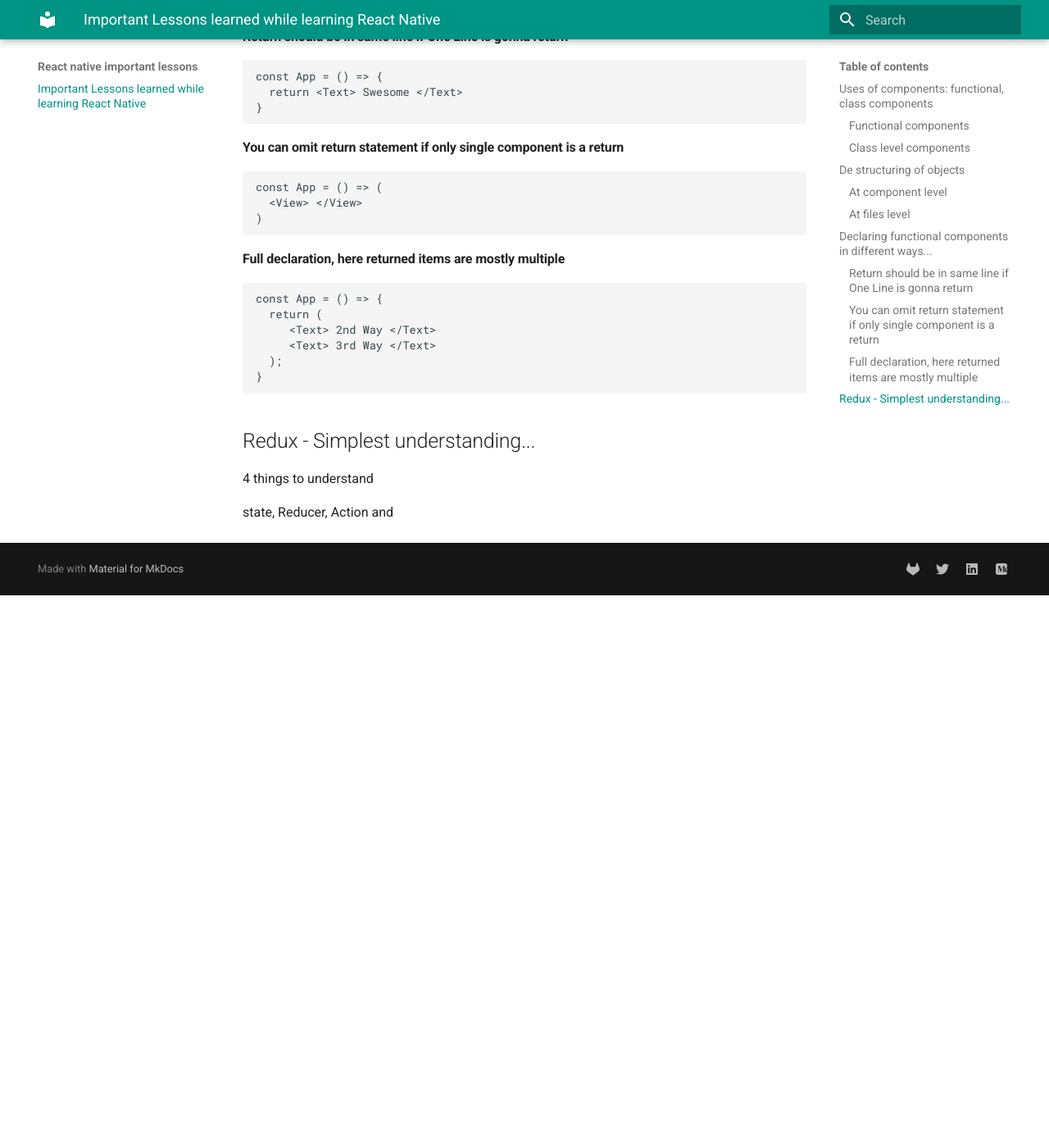
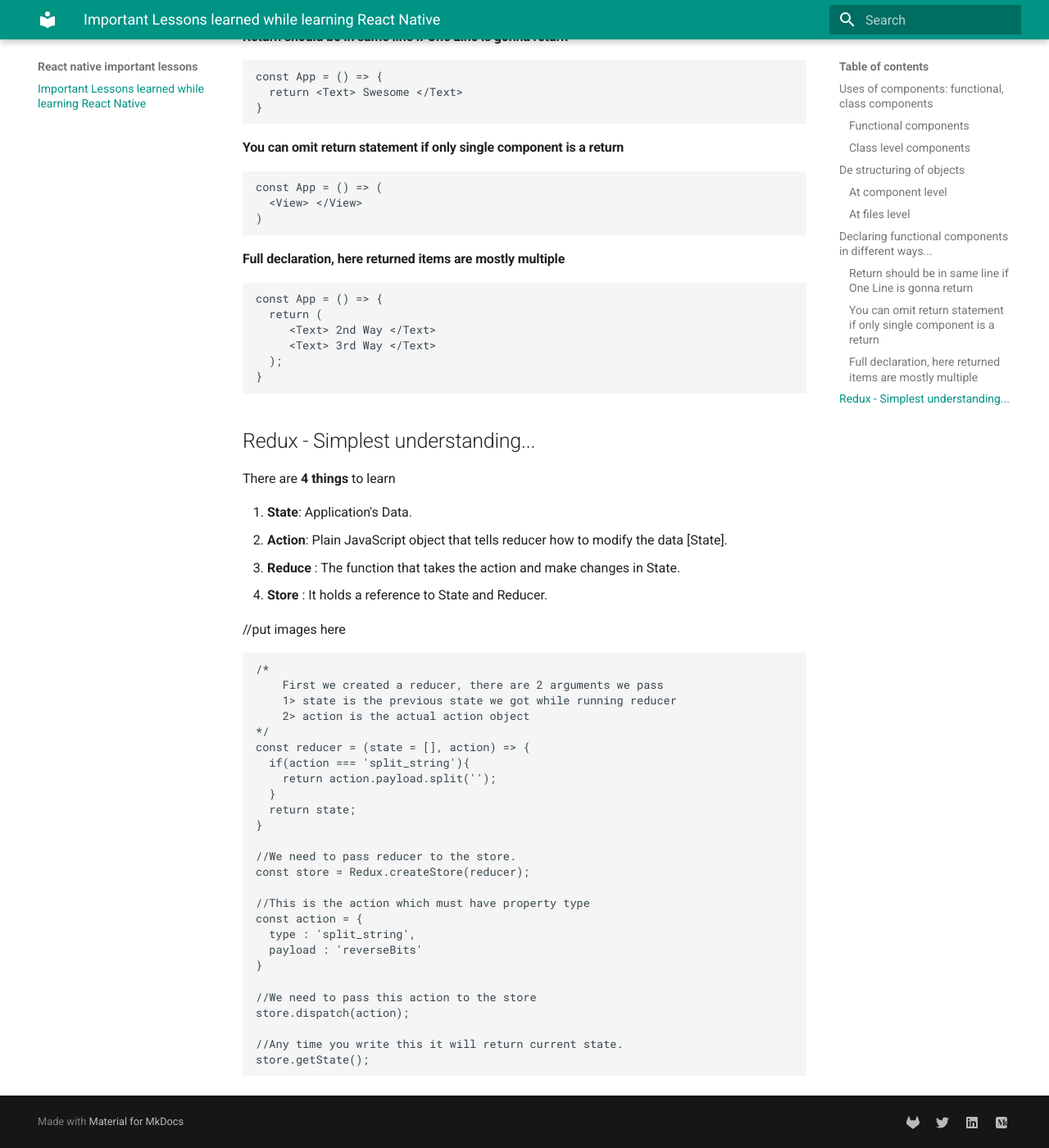
Before and after one commit to reverseBitsTech/react-native-tips, an MkDocs documentation site: the page built from docs/index.md, in a window 1280 px wide and 1400 px high, scrolled down 2491 px. Shown: the whole window at 82% size. Built offline with MkDocs 1.6.1 and Material for MkDocs 9.7.7, drawn with Linux system fonts in a browser that asks for light colours; before the commit the page ends 3217 px from its top, so only the background shows below that.

Commit message:
redux tips added

````diff
--- a/docs/index.md
+++ b/docs/index.md
@@ -91,7 +91,6 @@ And now you want to access these both at some place, then use de structuring of
 This makes code lot **more readable and clean** ;)
 
 
-
 #### At files level
 
 There will be certain times when you have lot of reusable components in your app, de structuring can save lot lines of code here.
@@ -164,8 +163,44 @@ const App = () => {
 
 
 
+
+
 ## Redux - Simplest understanding...
 
-4 things to understand
+There are **4 things** to learn
 
-state, Reducer, Action and
+1.  **State**: Application's Data.
+2.  **Action**: Plain JavaScript object that tells reducer how to modify the data [State].
+3.  **Reduce** : The function that takes the action and make changes in State.
+4.  **Store** : It holds a reference to State and Reducer.
+
+//put images here
+
+```
+/*
+	First we created a reducer, there are 2 arguments we pass
+	1> state is the previous state we got while running reducer
+	2> action is the actual action object
+*/
+const reducer = (state = [], action) => {
+  if(action === 'split_string'){
+    return action.payload.split('');
+  }
+  return state;
+}
+
+//We need to pass reducer to the store.
+const store = Redux.createStore(reducer);
+
+//This is the action which must have property type
+const action = {
+  type : 'split_string',
+  payload : 'reverseBits'
+}
+
+//We need to pass this action to the store
+store.dispatch(action);
+
+//Any time you write this it will return current state.
+store.getState();
+```
--- a/mkdocs.yml
+++ b/mkdocs.yml
@@ -6,7 +6,7 @@ extra:
     accent: 'indigo'
   social:
     - type: 'gitlab'
-      link: 'https://gitlab.com/reverseBitsTech'
+      link: 'https://gitlab.com/reverseBitsTech/react-native-programming-tips'
     - type: 'twitter'
       link: 'https://twitter.com/reverseBitsTech'
     - type: 'linkedin'
````
